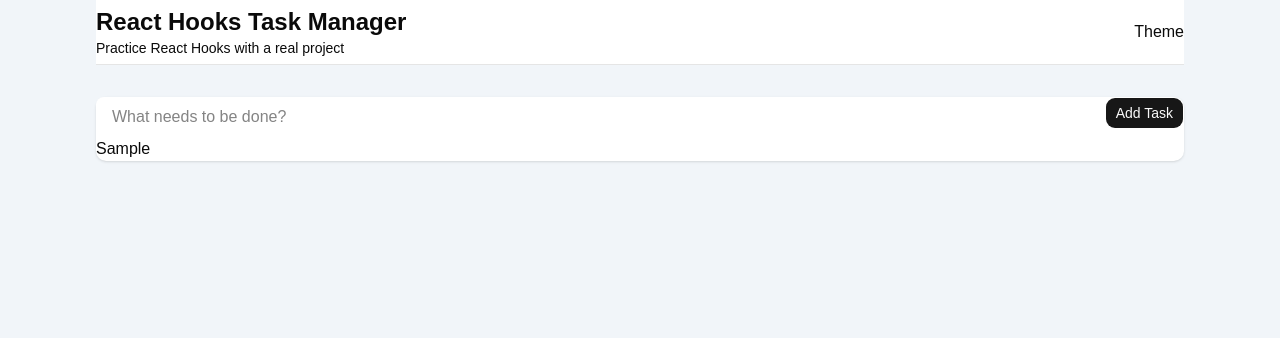
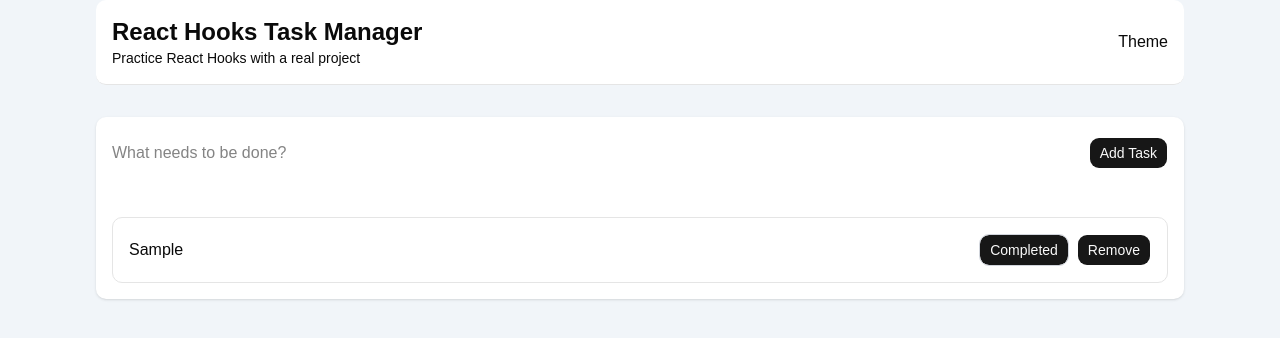
Before and after one commit to mohaddesekm/react-hooks-task-manager, a React (Vite) app: page / in a window 1280 px wide. Both pictures are taken after typing "Sample" into the empty fields and a click on the button "Add Task". Shown: the top 338 px of the page. Built offline with nearby package versions, Linux system fonts and the light colour scheme.

Commit message:
Remove & Completed Button

```diff
--- a/src/components/layout/Header.jsx
+++ b/src/components/layout/Header.jsx
@@ -1,7 +1,7 @@
 export default function Header() {
     return (
-        <div className="border-b bg-white">
-            <div className="flex justify-between items-center h-16">
+        <div className="border-b bg-white rounded-lg">
+            <div className="flex justify-between items-center p-4 ">
                 <div>
                     <h1 className="text-2xl font-bold">
                         React Hooks Task Manager
--- a/src/components/task/Tasks.jsx
+++ b/src/components/task/Tasks.jsx
@@ -25,12 +25,24 @@
         }
     };
 
+    const handlerRemoveTask = (id) => {
+        setTasks((prevTasks) => prevTasks.filter((task) => task.id !== id));
+    };
+
+    const handlerCompleted = (id) => {
+        setTasks(
+            tasks.map((task) =>
+                task.id === id ? { ...task, completed: !task.completed } : task,
+            ),
+        );
+    };
+
     return (
         <section className="mt-8 rounded-lg bg-white shadow">
-            <div className="flex gap-4">
+            <div className="flex gap-4 items-center p-4">
                 <input
                     type="text"
-                    className="w-full rounded-md bg-white px-4 py-2 outline-none"
+                    className="w-full rounded-md bg-white py-2 outline-none"
                     value={taskTitle}
                     onChange={(e) => setTaskTitle(e.target.value)}
                     placeholder="What needs to be done?"
@@ -40,9 +52,32 @@
                 <Button onClick={handleAddTask}>Add Task</Button>
             </div>
 
-            <ul>
+            <ul className={`${tasks.length && 'p-4'}`}>
                 {tasks.map((task) => (
-                    <li key={task.id}>{task.title}</li>
+                    <li
+                        key={task.id}
+                        className="mt-3 flex justify-between items-center rounded-lg border bg-white p-4"
+                    >
+                        <span
+                            className={`${task.completed && 'opacity-50 line-through'}`}
+                        >
+                            {task.title}
+                        </span>
+                        <div className='flex gap-2'>
+                            <Button
+                                variant={
+                                    task.completed ? 'secondry' : 'default'
+                                }
+                                onClick={() => handlerCompleted(task.id)}
+                                className='border border-gray-300'
+                            >
+                                {task.completed ? 'Uncompleted' : 'Completed'}
+                            </Button>
+                            <Button onClick={() => handlerRemoveTask(task.id)}>
+                                Remove
+                            </Button>
+                        </div>
+                    </li>
                 ))}
             </ul>
         </section>
```
